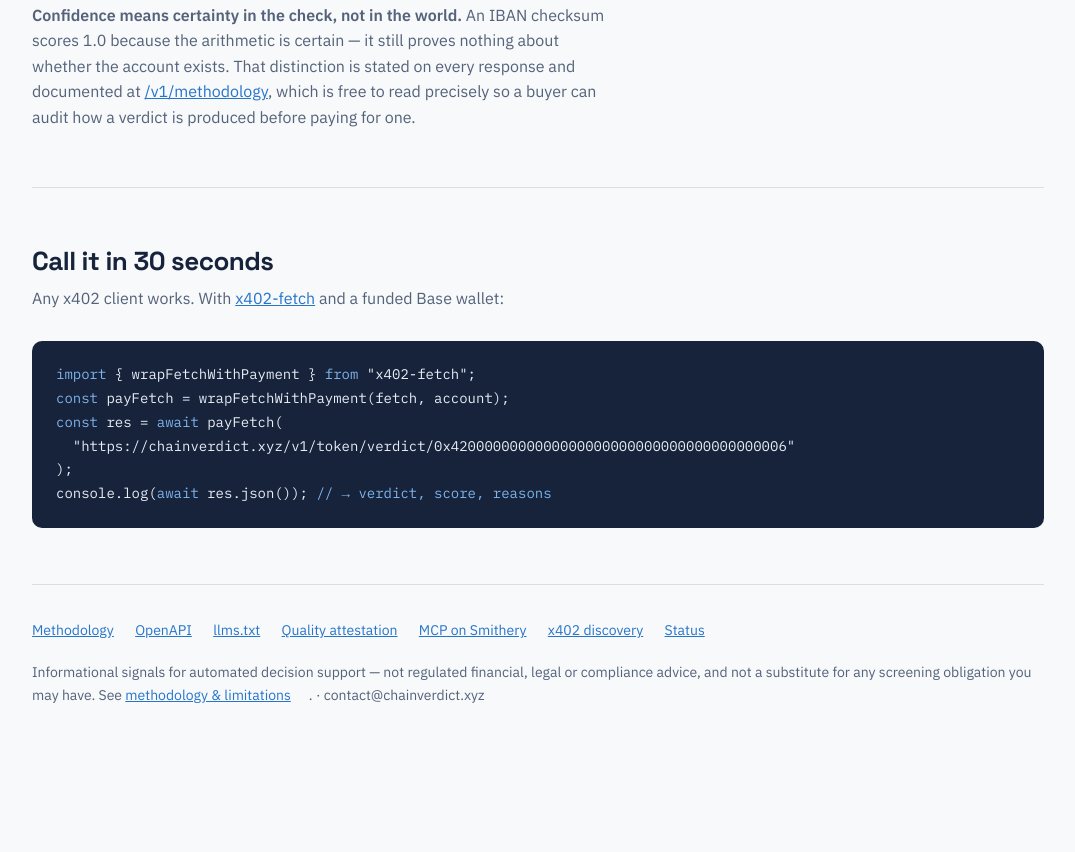
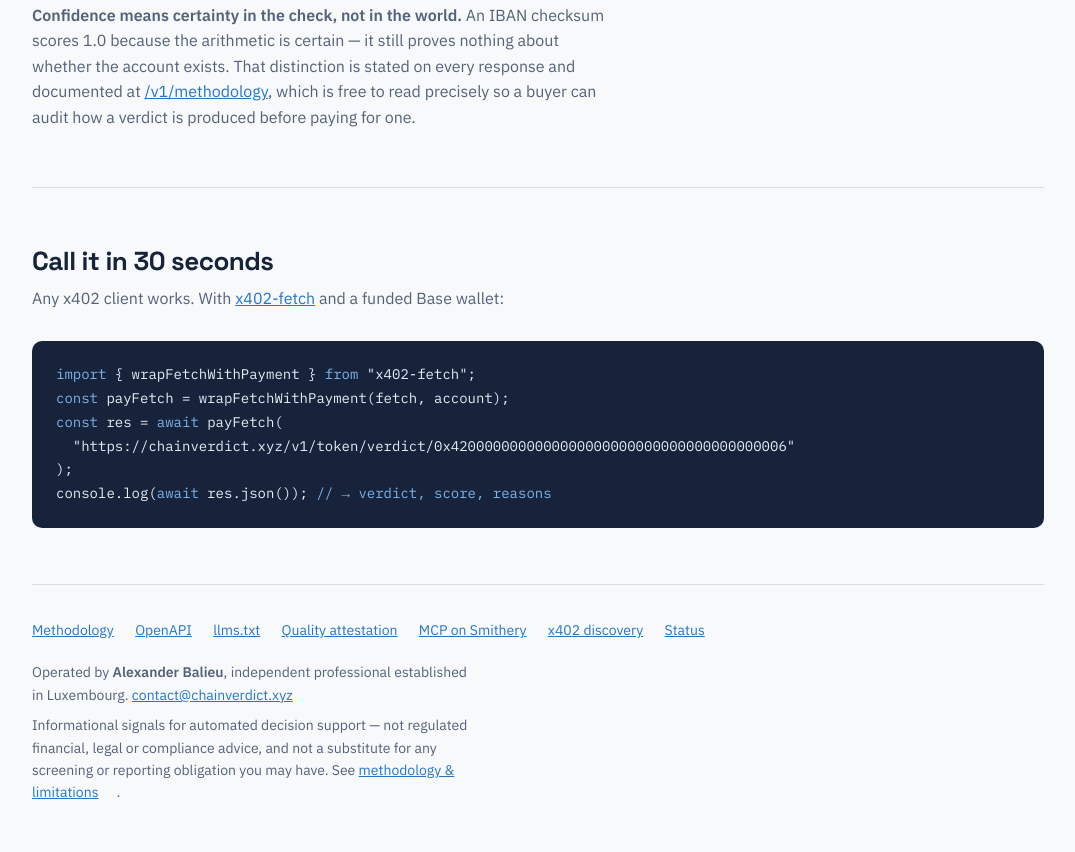
Before and after one commit to alexanderbalieu-connections/chainverdict, a website: page src/landing.html in a window 1280 px wide. Shown: the part 3404-4256 px from the top of the page, without its empty margins (102-1177 px from the left). Before the commit the page ends 4158 px from the top, so only its background shows below. Drawn offline with Linux system fonts and the light colour scheme.

Commit message:
Add files via upload

```diff
--- a/src/landing.html
+++ b/src/landing.html
@@ -177,9 +177,10 @@
     <a href="/.well-known/x402.json">x402 discovery</a>
     <a href="/health">Status</a>
   </div>
-  <!-- TODO(Alex): insert the REAL registered entity + jurisdiction here, or leave as-is.
-     Do not state a jurisdiction that is not backed by an actual legal entity. -->
-  <div>Informational signals for automated decision support — not regulated financial, legal or compliance advice, and not a substitute for any screening obligation you may have. See <a href="/v1/methodology">methodology &amp; limitations</a>. · contact@chainverdict.xyz</div>
+  <div style="max-width:52ch">
+    <div style="margin-bottom:8px">Operated by <strong>Alexander Balieu</strong>, independent professional established in Luxembourg. <a href="mailto:contact@chainverdict.xyz">contact@chainverdict.xyz</a></div>
+    <div>Informational signals for automated decision support — not regulated financial, legal or compliance advice, and not a substitute for any screening or reporting obligation you may have. See <a href="/v1/methodology">methodology &amp; limitations</a>.</div>
+  </div>
 </div>
 
 </div>
```
